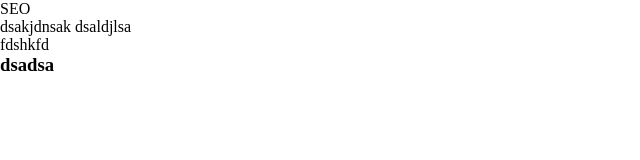
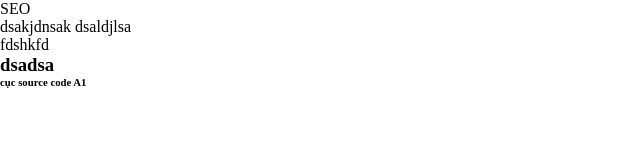
Before and after one commit to chuong005/BMW-homework, a plain HTML site: page index.html in a window 1280 px wide. Shown: the full height of the page, 0-640 px from the left. Drawn offline with Linux system fonts and the light colour scheme.

Commit message:
feat: header2

```diff
--- a/index.html
+++ b/index.html
@@ -21,5 +21,6 @@
     dsaldjlsa
     <p>fdshkfd</p>
     <h3>dsadsa</h3>
+    <h6>cục source code A1</h6>
   </body>
 </html>
```
